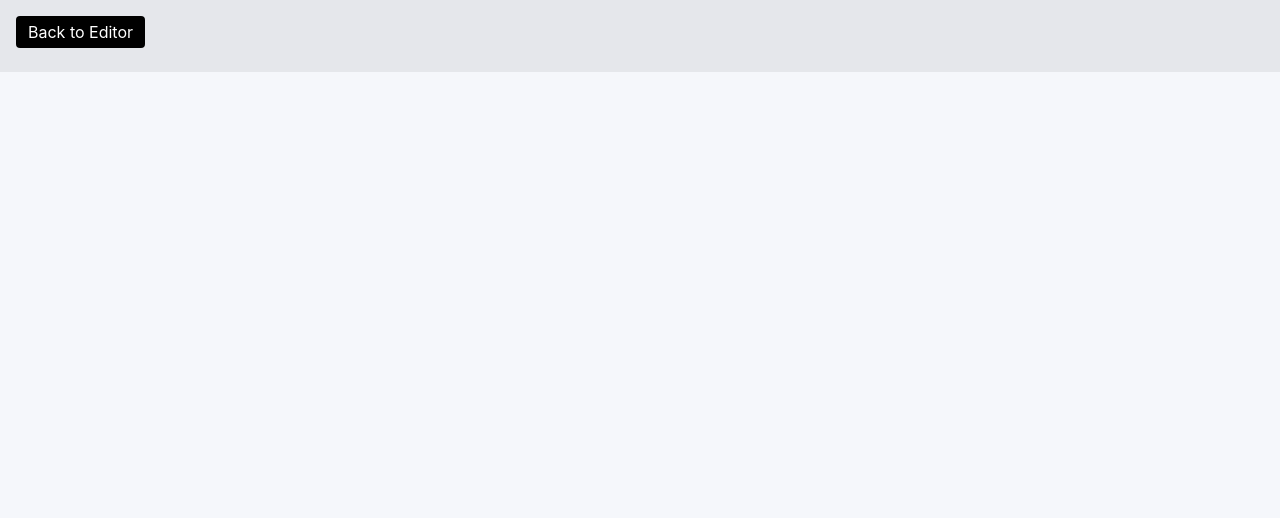
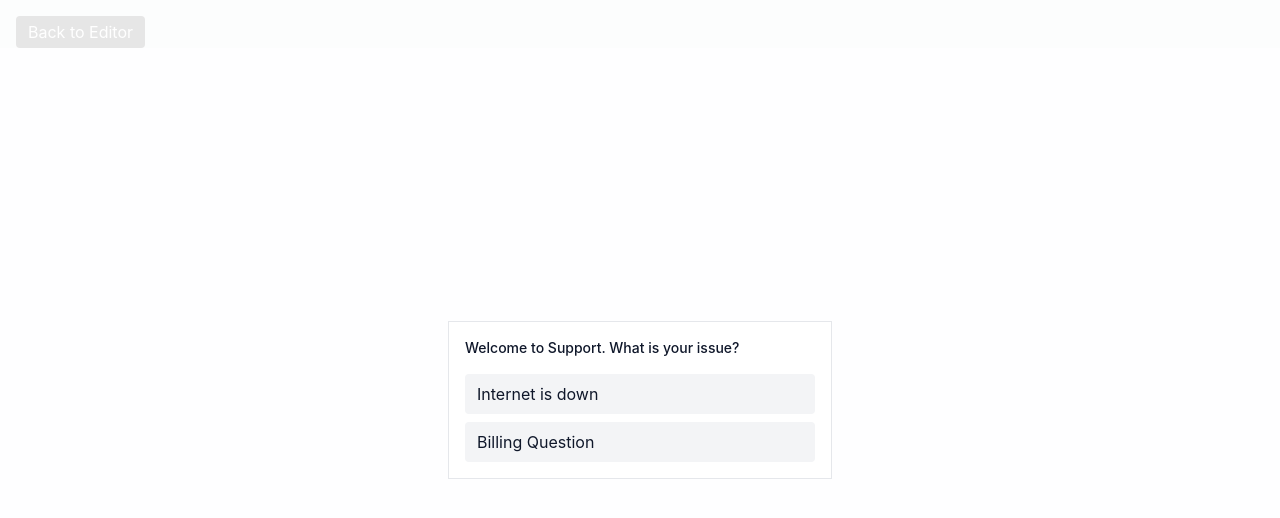
Before and after one commit to Newjul/supportflow-visuals-builder, a React (Vite) app: page / in a window 1280 px wide. Both pictures are taken after a click on the button "Play Preview". Shown: the top 518 px of the page. Built offline with nearby package versions, Linux system fonts and the light colour scheme.

Commit message:
The preview is working but we need to make restart button work

```diff
--- a/src/pages/BuilderPage.jsx
+++ b/src/pages/BuilderPage.jsx
@@ -53,8 +53,36 @@ export default function BuilderPage(){
          selectedNode={selectedNode}
          nodesState={nodeState}
          setNodesState={setNodestate}/>
-      </>):(<div>
-        <h2 className="text-color-black">Previw pannel</h2>
+      </>):(
+        <div
+         className="absolute inset-0 flex items-center justify-center bg-white/90 z-50">
+         <div
+         className="w-96 bg-white shadow-x1 rounded-x1 p-4 border">
+            <div
+            className="text-sm font-medium mb-4">
+                {currentNode?.text}
+            </div>
+            <div
+            className="space-y-2">
+                {currentNode?.options.map((opti,i)=>
+                (
+                    <button
+                    key={i}
+                    className="w-full text-left bg-gray-100
+                    hover:bg-gray-200 px-3 py-2 rounded"
+                    onClick={()=>setCurrentNodeId(opti.nextId)}>
+                        {opti.label}
+                    </button>
+                ))}
+            </div>
+            {!currentNode?.options?.length && (
+                <button
+                className="mt-4 w-full bg-black text-white py-2 rounded"
+                onClick={()=>selectNodeId("1")}>
+                    Restart
+                </button>
+            )}
+         </div>
       </div>)}
 
     </div>
```
